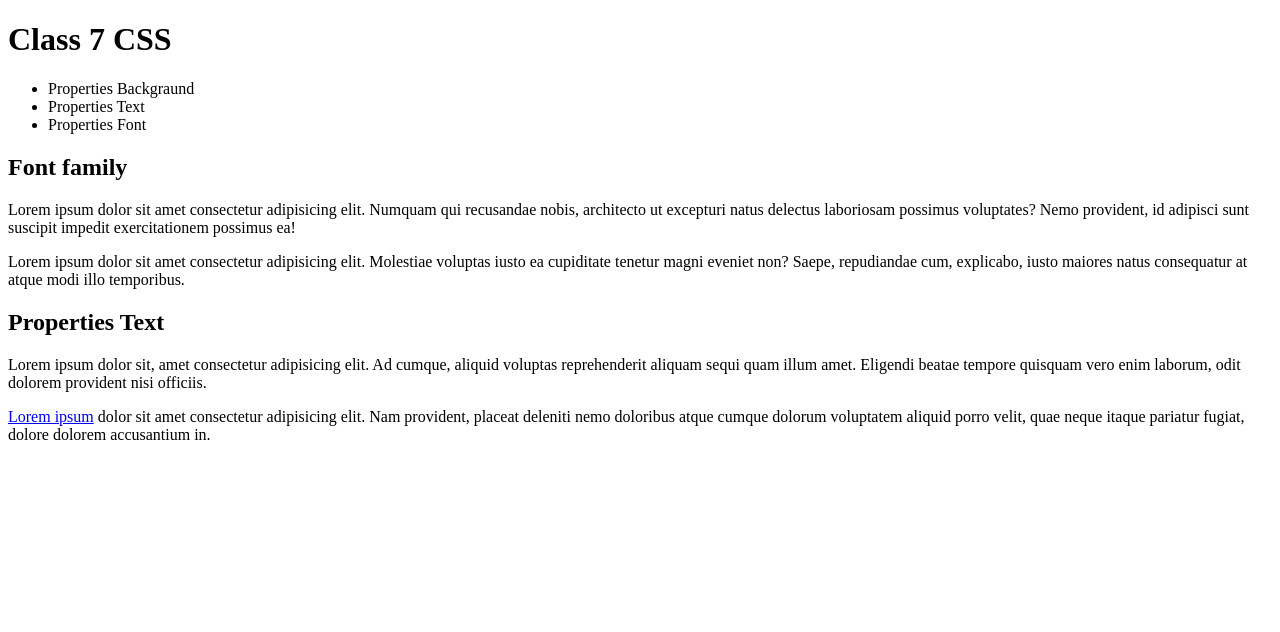
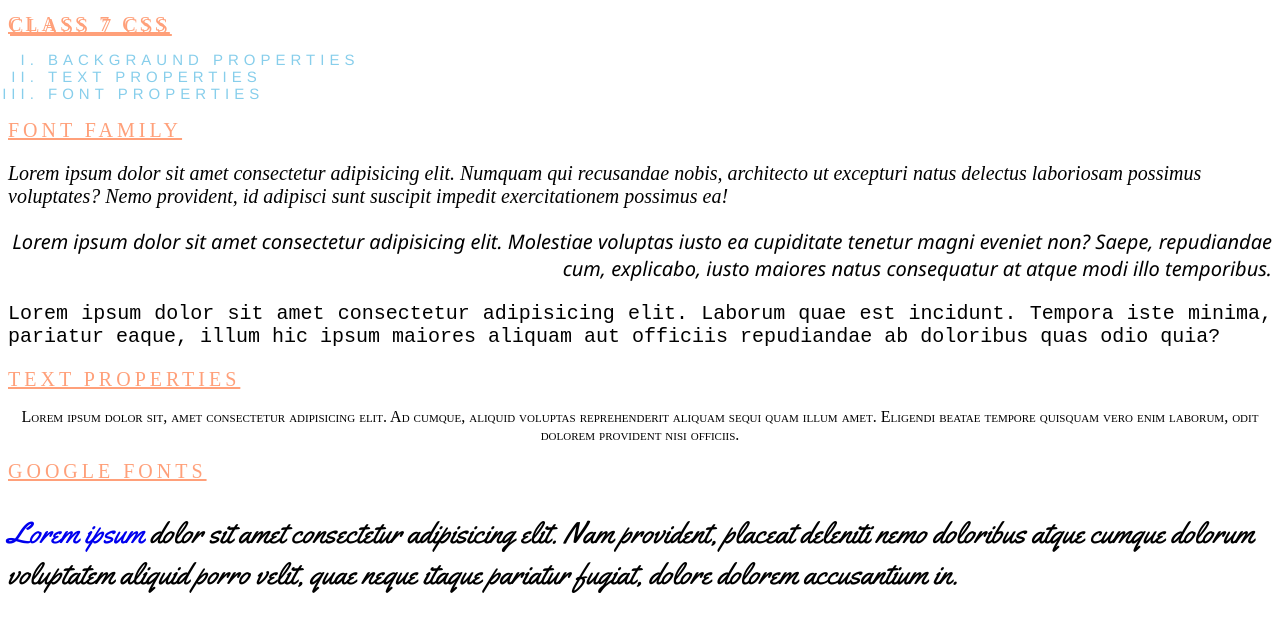
Before and after one commit to mariaconejo/Class-7, a plain HTML site: page index.html in a window 1280 px wide. Drawn offline with Linux system fonts and the light colour scheme.

Commit message:
Se agrego propiedades de tipografía y texto

```diff
--- a/css/styles.css
+++ b/css/styles.css
@@ -0,0 +1,64 @@
+/* Font & Text Properties */
+
+.serif{
+
+    font-family: 'Times New Roman', Times, serif;
+    font-size: 20px;
+    font-style: italic;
+}
+
+.sansserif{
+
+    font-family: 'Segoe UI', Tahoma, Geneva, Verdana, sans-serif;
+    font-size: 20px;
+    font-style: oblique ;
+    text-align: right;
+}
+
+.monospace{
+
+    font-family: 'Courier New', Courier, monospace;
+    font-size: 20px;
+    font-style: normal;
+    text-align: justify;
+}
+
+h1{
+    text-shadow: 2px 2px;
+}
+
+h1, h2{
+
+    color: lightsalmon;
+    font-size: 20px;
+    font-weight: normal;
+    text-decoration: underline;
+    text-transform: uppercase;
+    letter-spacing: 4px;
+    /* text-indent: 3px; */
+}
+
+
+.aling{
+
+    text-align: center;
+    font-variant: small-caps;
+}
+
+.google{
+    font-family: 'Yellowtail', cursive;
+    font-size: 30px;
+}
+
+a{
+    text-decoration: none;
+}
+
+ul.list{
+    font-family: 'Franklin Gothic Medium', 'Arial Narrow', Arial, sans-serif;
+    color: skyblue;
+    text-transform: uppercase;
+    font-size: 15px;
+    letter-spacing: 5px;
+    list-style-type: upper-roman;
+}
--- a/index.html
+++ b/index.html
@@ -7,20 +7,21 @@
         <meta name="author" content="María José"/>
         <meta charset="UTF-8"/>
         <link rel="stylesheet" type="text/css" href="css/styles.css"/>
+        <link rel="stylesheet" href="https://fonts.googleapis.com/css2?family=Yellowtail&display=swap"/>
         <title>Class 7</title>
     </head>
     <body>
         <h1>Class 7 CSS</h1>
 
-        <ul>
+        <ul class="list">
             <li>
-                Properties Backgraund
+                Backgraund Properties
             </li>
             <li>
-                Properties Text
+                Text Properties
             </li>
             <li>
-                Properties Font
+                Font Properties
             </li>
         </ul>
 
@@ -37,22 +38,24 @@
             repudiandae cum, explicabo, iusto maiores natus consequatur at atque modi illo temporibus.
         </p>
 
-        <h2>Properties Text</h2>
-        <p>
+        <p class="monospace">
+            Lorem ipsum dolor sit amet consectetur adipisicing elit. Laborum quae est incidunt.
+            Tempora iste minima, pariatur eaque, illum hic ipsum maiores aliquam aut officiis
+            repudiandae ab doloribus quas odio quia?
+        </p>
+
+        <h2>Text Properties</h2>
+        <p class="aling">
             Lorem ipsum dolor sit, amet consectetur adipisicing elit.
             Ad cumque, aliquid voluptas reprehenderit aliquam sequi quam illum amet.
             Eligendi beatae tempore quisquam vero enim laborum, odit dolorem provident nisi officiis.
         </p>
 
-        <p>
+        <h2>Google Fonts</h2>
+        <p class="google">
             <a href="/">Lorem ipsum</a> dolor sit amet consectetur adipisicing elit.
             Nam provident, placeat deleniti nemo doloribus atque cumque dolorum voluptatem aliquid porro velit,
             quae neque itaque pariatur fugiat, dolore dolorem accusantium in.
         </p>
-
-
-
     </body>
-
-
 </html>
```
